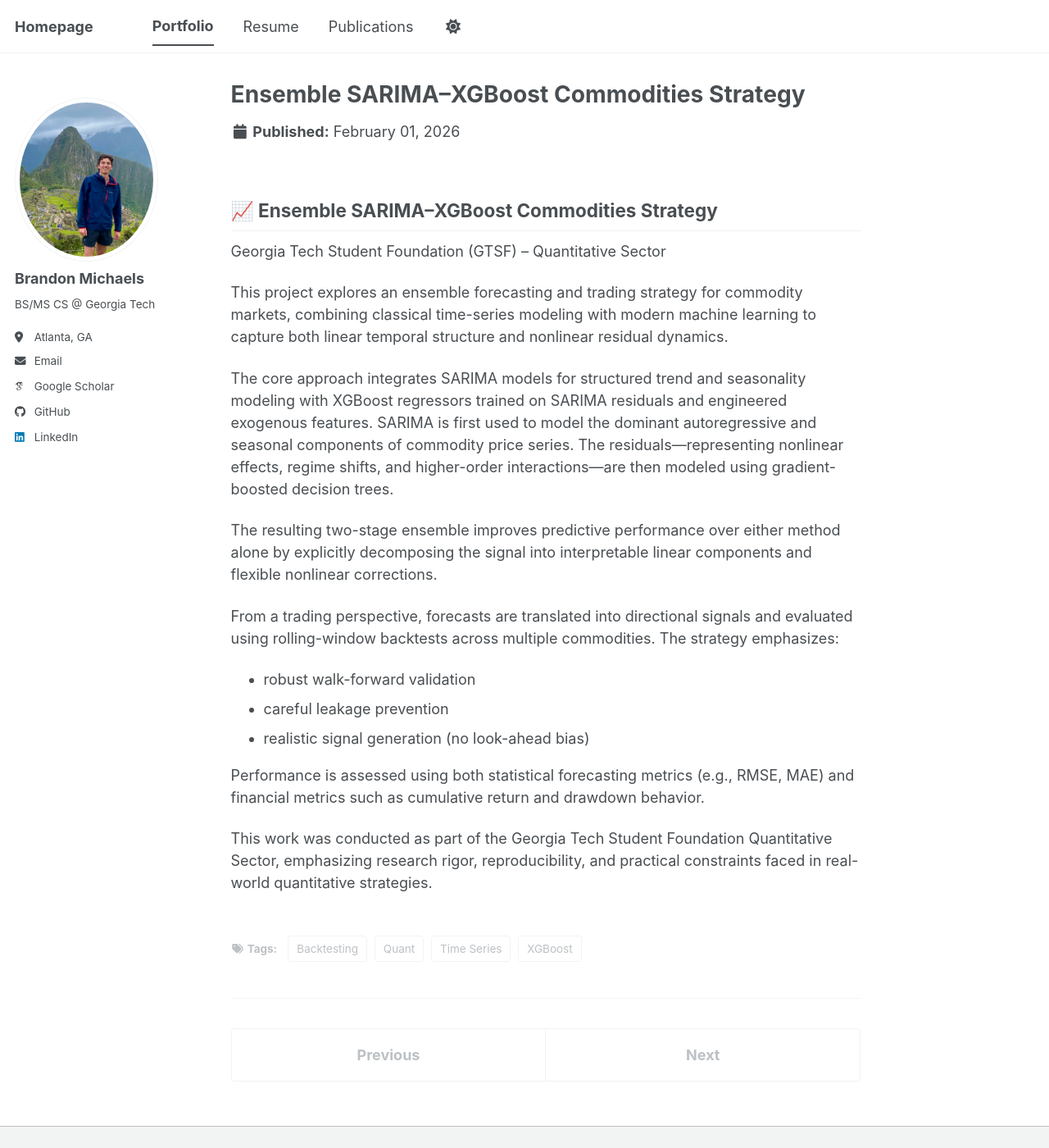
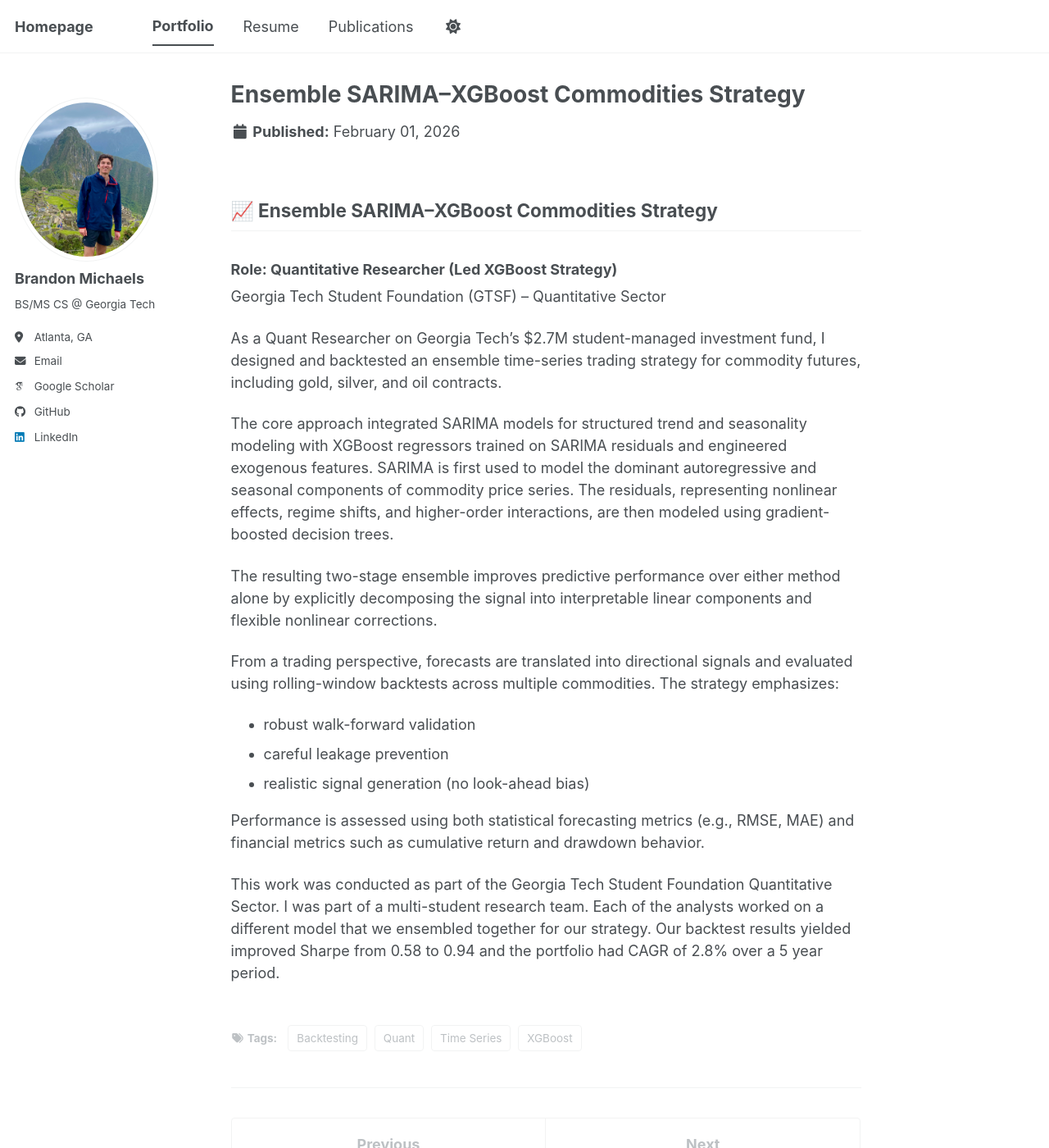
Before and after one commit to Brandon-Michaels/Brandon-Michaels.github.io, a Jekyll site: the page built from _portfolio/portfolio-1.md, in a window 1280 px wide and 1400 px high. Shown: the whole window at 82% size. Built offline with Jekyll 4.4.1, drawn with Linux system fonts in a browser that asks for light colours; some web fonts are replaced; a script bundle is joined from its source files by our own code; library files that are not in the unit come from our copies.

Commit message:
Add results + role to portfolio proj 2

```diff
--- a/_portfolio/portfolio-1.md
+++ b/_portfolio/portfolio-1.md
@@ -9,11 +9,12 @@ code_url: "https://github.com/Brandon-Michaels/SARIMA-XGBoost-Commodities-Strat"
 ---
 
 ## 📈 Ensemble SARIMA–XGBoost Commodities Strategy
+### Role: Quantitative Researcher (Led XGBoost Strategy)
 Georgia Tech Student Foundation (GTSF) – Quantitative Sector
 
-This project explores an ensemble forecasting and trading strategy for commodity markets, combining classical time-series modeling with modern machine learning to capture both linear temporal structure and nonlinear residual dynamics.
+As a Quant Researcher on Georgia Tech’s $2.7M student-managed investment fund, I designed and backtested an ensemble time-series trading strategy for commodity futures, including gold, silver, and oil contracts.
 
-The core approach integrates SARIMA models for structured trend and seasonality modeling with XGBoost regressors trained on SARIMA residuals and engineered exogenous features. SARIMA is first used to model the dominant autoregressive and seasonal components of commodity price series. The residuals—representing nonlinear effects, regime shifts, and higher-order interactions—are then modeled using gradient-boosted decision trees.
+The core approach integrated SARIMA models for structured trend and seasonality modeling with XGBoost regressors trained on SARIMA residuals and engineered exogenous features. SARIMA is first used to model the dominant autoregressive and seasonal components of commodity price series. The residuals, representing nonlinear effects, regime shifts, and higher-order interactions, are then modeled using gradient-boosted decision trees.
 
 The resulting two-stage ensemble improves predictive performance over either method alone by explicitly decomposing the signal into interpretable linear components and flexible nonlinear corrections.
 
@@ -24,4 +25,4 @@ From a trading perspective, forecasts are translated into directional signals an
 
 Performance is assessed using both statistical forecasting metrics (e.g., RMSE, MAE) and financial metrics such as cumulative return and drawdown behavior.
 
-This work was conducted as part of the Georgia Tech Student Foundation Quantitative Sector, emphasizing research rigor, reproducibility, and practical constraints faced in real-world quantitative strategies.
+This work was conducted as part of the Georgia Tech Student Foundation Quantitative Sector. I was part of a multi-student research team. Each of the analysts worked on a different model that we ensembled together for our strategy. Our backtest results yielded improved Sharpe from 0.58 to 0.94 and the portfolio had CAGR of 2.8% over a 5 year period.
```
Also changed, not shown: _pages/about.md (+3 -1 lines).
